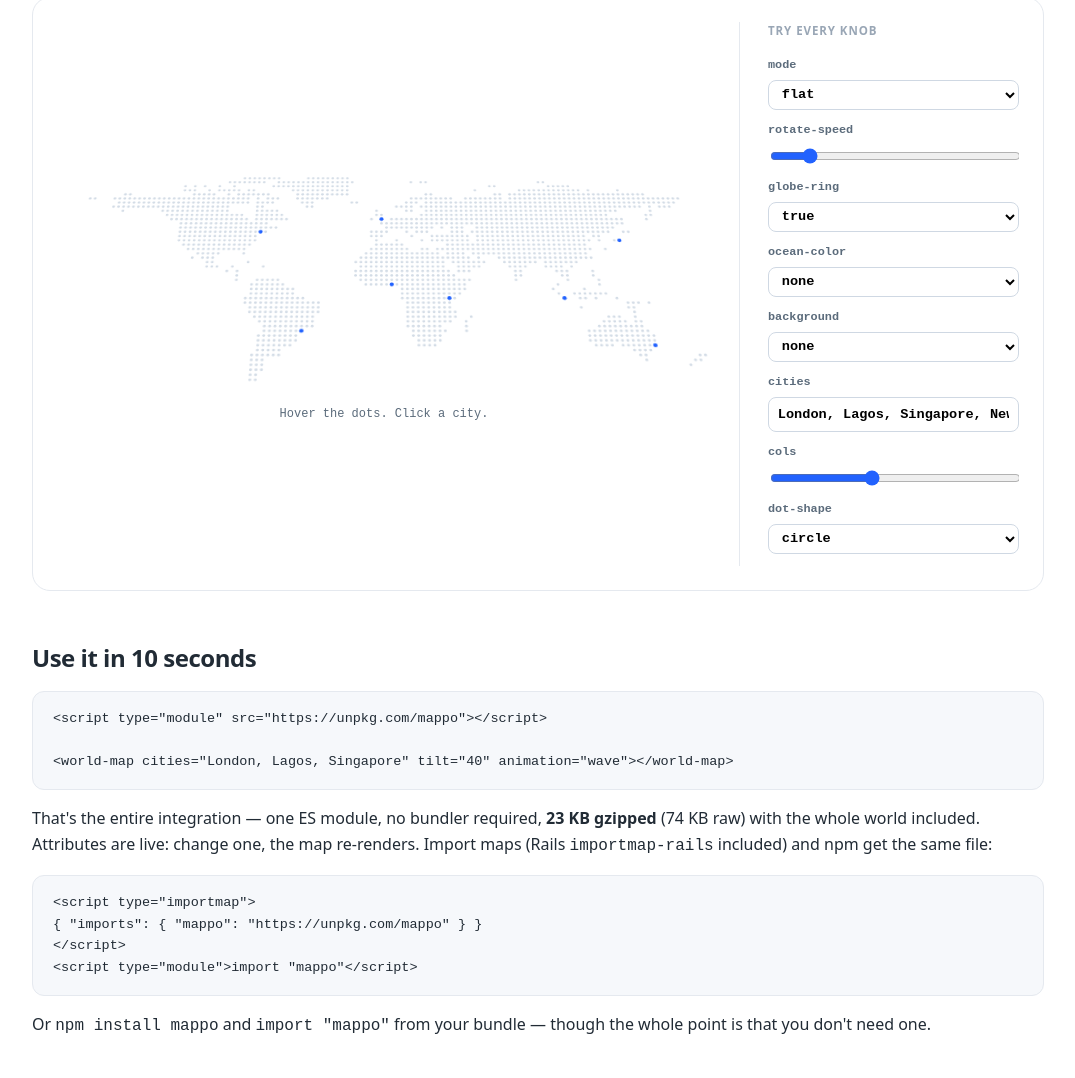
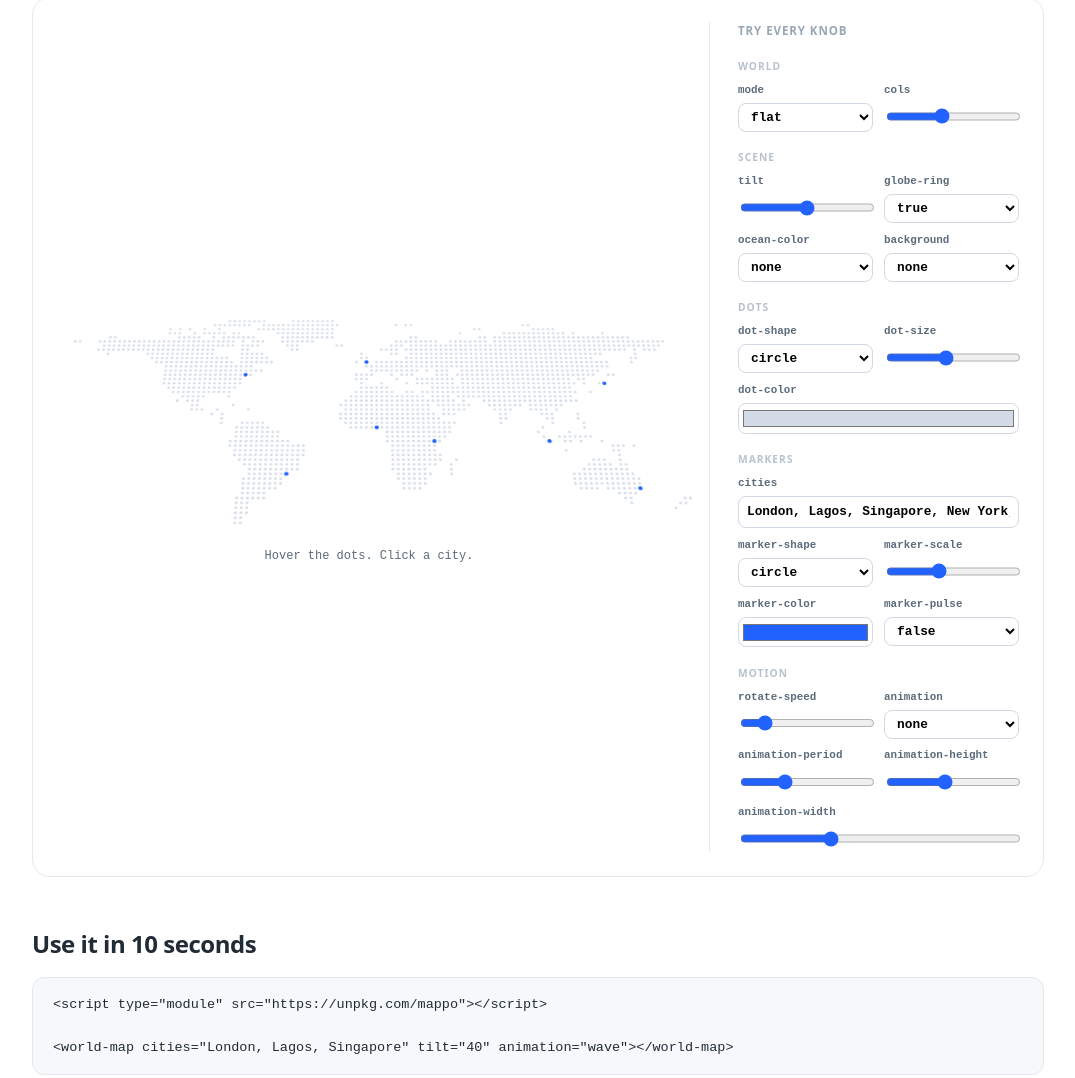
Before and after one commit to rameerez/mapamundi, a website: page index.html in a window 1280 px wide. Shown: the part 427-1505 px from the top of the page, without its empty margins (102-1177 px from the left). Drawn offline with Linux system fonts and the light colour scheme; no server answers.

Commit message:
Knob panel redesign: grouped sections, no inner scroll; globe honors marker options
The panel's max-height scrollbar hid most controls behind a second
scroll. Redesigned: five eyebrowed groups (World · Scene · Dots ·
Markers · Motion) in a two-column micro-grid, full-width text/cities
inputs spanning both columns, panel widened to 310px, inner scroll
gone entirely — the page is the only scrollbar.

New knobs while at it: marker-shape (existed in the API since v0.1 but
was never exposed), marker-scale, and dot-size.

Globe now honors marker-shape and marker-scale: city markers draw as
circle/square/triangle via a shared #drawShape helper (also used by the
hover highlight), sized base × markerScale, hit radius following scale.
Canvas cities were hard-coded arcs before.

Co-Authored-By: Claude Fable 5 <noreply@anthropic.com>
Claude-Session: https://claude.ai/code/session_01Aof8N2bNNxmFisrm9dumsg

```diff
--- a/index.html
+++ b/index.html
@@ -47,22 +47,21 @@
     .gh-star-count { display: inline-flex; align-items: center; gap: .4rem; padding: .6rem .95rem; background: #fff; border: 1px solid #cfd8e3; border-left: 0; border-radius: 0 10px 10px 0; color: #212b35; font-variant-numeric: tabular-nums; box-shadow: 0 1px 0 rgba(33, 43, 53, .05); }
     .gh-star-count[hidden] { display: none; }
     .gh-star-count svg { color: #eac54f; }
-    .stage { display: grid; grid-template-columns: minmax(0, 1fr) 280px; gap: 1.75rem; align-items: center; border: 1px solid #e5e9ef; border-radius: 18px; padding: 1.5rem; overflow: hidden; margin: 0 0 2.5rem; }
+    .stage { display: grid; grid-template-columns: minmax(0, 1fr) 310px; gap: 1.75rem; align-items: center; border: 1px solid #e5e9ef; border-radius: 18px; padding: 1.5rem; overflow: hidden; margin: 0 0 2.5rem; }
     .stage-view { min-width: 0; display: flex; flex-direction: column; align-items: center; }
     .stage-view world-map { display: block; width: 100%; max-width: 620px; }
     @media (max-width: 920px) { .stage { grid-template-columns: 1fr; } .knobs { border-left: 0; padding-left: 0; } }
     h2 { font-size: 1.5rem; letter-spacing: -0.02em; margin: 3rem 0 .75rem; }
     pre { background: #f6f8fb; border: 1px solid #e5e9ef; border-radius: 12px; padding: 1rem 1.25rem; overflow-x: auto; font: 13.5px/1.6 ui-monospace, monospace; }
-    .knobs { display: flex; flex-direction: column; gap: .7rem; margin: 0; border-left: 1px solid #e5e9ef; padding-left: 1.75rem; max-height: 34rem; overflow-y: auto; scrollbar-width: thin; }
-    .knobs-title { margin: 0 0 .25rem; font-size: .72rem; font-weight: 700; letter-spacing: .08em; text-transform: uppercase; color: #99a6b5; }
-    .knobs label { display: flex; flex-direction: column; gap: .3rem; font-size: .74rem; font-weight: 600; color: #5b6b7b; font-family: ui-monospace, monospace; }
-    .knobs input, .knobs select { width: 100%; font: inherit; font-size: .85rem; padding: .35rem .55rem; border: 1px solid #cfd8e3; border-radius: 8px; background: #fff; }
-    .knobs input[type="range"] { padding: 0; accent-color: #2262fe; }
-    .knobs input[type="color"] { height: 2rem; padding: .15rem; }
-    .features { display: grid; grid-template-columns: repeat(auto-fit, minmax(280px, 1fr)); gap: 1.25rem; margin-top: 1.25rem; }
-    .features div { border: 1px solid #e5e9ef; border-radius: 14px; padding: 1.1rem 1.25rem; }
-    .features h3 { margin: 0 0 .35rem; font-size: 1.02rem; }
-    .features p { margin: 0; font-size: .92rem; color: #5b6b7b; }
+    .knobs { display: flex; flex-direction: column; gap: 1.1rem; margin: 0; border-left: 1px solid #e5e9ef; padding-left: 1.75rem; }
+    .knobs-title { margin: 0; font-size: .72rem; font-weight: 700; letter-spacing: .08em; text-transform: uppercase; color: #99a6b5; }
+    .knob-eyebrow { margin: 0 0 .45rem; font-size: .64rem; font-weight: 700; letter-spacing: .1em; text-transform: uppercase; color: #b8c2ce; }
+    .knob-grid { display: grid; grid-template-columns: 1fr 1fr; gap: .55rem .7rem; }
+    .knob-grid .span2 { grid-column: span 2; }
+    .knobs label { display: flex; flex-direction: column; gap: .25rem; min-width: 0; font-size: .68rem; font-weight: 600; color: #5b6b7b; font-family: ui-monospace, monospace; }
+    .knobs input, .knobs select { width: 100%; font: inherit; font-size: .8rem; padding: .3rem .5rem; border: 1px solid #cfd8e3; border-radius: 8px; background: #fff; }
+    .knobs input[type="range"] { padding: 0; height: 1.4rem; accent-color: #2262fe; }
+    .knobs input[type="color"] { height: 1.9rem; padding: .12rem; }
     table { border-collapse: collapse; width: 100%; font-size: .9rem; }
     td, th { border-bottom: 1px solid #e5e9ef; padding: .45rem .6rem; text-align: left; vertical-align: top; }
     td:first-child { font-family: ui-monospace, monospace; white-space: nowrap; }
@@ -105,10 +104,19 @@
     </div>
     <aside class="knobs" aria-label="Live options">
       <p class="knobs-title">Try every knob</p>
+      <div class="knob-group">
+        <p class="knob-eyebrow">World</p>
+        <div class="knob-grid">
           <label>mode
             <select id="mode"><option>flat</option><option>globe</option></select>
           </label>
-    <label>rotate-speed <input id="rotate-speed" type="range" min="0" max="30" step="0.5" value="4"></label>
+          <label>cols <input id="cols" type="range" min="40" max="240" value="120"></label>
+        </div>
+      </div>
+      <div class="knob-group">
+        <p class="knob-eyebrow">Scene</p>
+        <div class="knob-grid">
+          <label>tilt <input id="tilt" type="range" min="0" max="60" value="30"></label>
           <label>globe-ring
             <select id="globe-ring"><option>true</option><option>false</option></select>
           </label>
@@ -118,23 +126,44 @@
           <label>background
             <select id="background"><option>none</option><option value="#f8fafc">paper</option><option value="#0b1220">midnight</option></select>
           </label>
-    <label>cities <input id="cities" value="London, Lagos, Singapore, New York, Tokyo, Sao Paulo, Nairobi, Sydney"></label>
-    <label>cols <input id="cols" type="range" min="40" max="240" value="120"></label>
+        </div>
+      </div>
+      <div class="knob-group">
+        <p class="knob-eyebrow">Dots</p>
+        <div class="knob-grid">
           <label>dot-shape
             <select id="dot-shape"><option>circle</option><option>square</option><option>triangle</option></select>
           </label>
-    <label>dot-color <input id="dot-color" type="color" value="#d3dce6"></label>
+          <label>dot-size <input id="dot-size" type="range" min="0.2" max="1" step="0.05" value="0.55"></label>
+          <label class="span2">dot-color <input id="dot-color" type="color" value="#d3dce6"></label>
+        </div>
+      </div>
+      <div class="knob-group">
+        <p class="knob-eyebrow">Markers</p>
+        <div class="knob-grid">
+          <label class="span2">cities <input id="cities" value="London, Lagos, Singapore, New York, Tokyo, Sao Paulo, Nairobi, Sydney"></label>
+          <label>marker-shape
+            <select id="marker-shape"><option>circle</option><option>square</option><option>triangle</option></select>
+          </label>
+          <label>marker-scale <input id="marker-scale" type="range" min="0.6" max="3" step="0.1" value="1.5"></label>
           <label>marker-color <input id="marker-color" type="color" value="#2262fe"></label>
-    <label>tilt <input id="tilt" type="range" min="0" max="60" value="30"></label>
+          <label>marker-pulse
+            <select id="marker-pulse"><option>false</option><option>true</option></select>
+          </label>
+        </div>
+      </div>
+      <div class="knob-group">
+        <p class="knob-eyebrow">Motion</p>
+        <div class="knob-grid">
+          <label>rotate-speed <input id="rotate-speed" type="range" min="0" max="30" step="0.5" value="4"></label>
           <label>animation
             <select id="animation"><option>none</option><option>wave</option><option>noise</option><option>ripple</option><option>sweep</option><option>sparkle</option></select>
           </label>
           <label>animation-period <input id="animation-period" type="range" min="2" max="15" step="0.5" value="6"></label>
           <label>animation-height <input id="animation-height" type="range" min="0.2" max="1.6" step="0.1" value="0.8"></label>
-    <label>animation-width <input id="animation-width" type="range" min="0.03" max="0.35" step="0.01" value="0.13"></label>
-    <label>marker-pulse
-      <select id="marker-pulse"><option>false</option><option>true</option></select>
-    </label>
+          <label class="span2">animation-width <input id="animation-width" type="range" min="0.03" max="0.35" step="0.01" value="0.13"></label>
+        </div>
+      </div>
     </aside>
   </div>
 
--- a/src/globe.js
+++ b/src/globe.js
@@ -165,6 +165,25 @@ export class GlobeRenderer {
   // spins it directly, a flick carries momentum, and the spin relaxes back
   // to rotateSpeed on an exponential (~0.8s) — seamless handoff, no snap.
 
+  // One marker/highlight footprint, honoring the shape options — the canvas
+  // twin of the flat renderer's <use href="#wm-marker-shape">.
+  #drawShape(sx, sy, size, shape) {
+    const ctx = this.ctx;
+    if (shape === "square") {
+      ctx.fillRect(sx - size / 2, sy - size / 2, size, size);
+    } else if (shape === "triangle") {
+      ctx.beginPath();
+      ctx.moveTo(sx, sy - size / 2);
+      ctx.lineTo(sx + size / 2, sy + size / 2);
+      ctx.lineTo(sx - size / 2, sy + size / 2);
+      ctx.fill();
+    } else { // circle + custom-path fallback
+      ctx.beginPath();
+      ctx.arc(sx, sy, size / 2, 0, 6.2832);
+      ctx.fill();
+    }
+  }
+
   #bindPointer() {
     this._drag = { active: false, moved: 0, lastX: 0, lastT: 0, v: 0 };
     this._hover = null;
@@ -262,7 +281,7 @@ export class GlobeRenderer {
       const y2 = city.p.y * cosT - z1 * sinT;
       const z2 = city.p.y * sinT + z1 * cosT;
       if (z2 <= 0.01) continue;
-      if (Math.hypot(mx - (cx + x1 * R), my - (cy - y2 * R)) <= Math.max(10, base * 1.3)) {
+      if (Math.hypot(mx - (cx + x1 * R), my - (cy - y2 * R)) <= Math.max(10, base * this.o.markerScale * 0.9)) {
         return { kind: "city", detail: { name: city.name, lat: city.lat, lon: city.lon, element: this.canvas } };
       }
     }
@@ -469,9 +488,7 @@ export class GlobeRenderer {
         ctx.fillStyle = o.dotHoverColor;
         ctx.globalAlpha = 1;
         const s = base * (0.45 + 0.55 * z2) * o.dotHoverScale;
-        ctx.beginPath();
-        ctx.arc(cx + x1 * R, cy - y2 * R, s / 2, 0, 6.2832);
-        ctx.fill();
+        this.#drawShape(cx + x1 * R, cy - y2 * R, s, shape);
       }
     }
 
@@ -486,9 +503,9 @@ export class GlobeRenderer {
       if (z2 <= 0.01) continue;
       const hovered = this._hover?.kind === "city" && this._hover.detail.name === city.name;
       ctx.globalAlpha = 1;
-      ctx.beginPath();
-      ctx.arc(cx + x1 * R, cy - y2 * R, base * 0.85 * (hovered ? o.markerHoverScale : 1), 0, 6.2832);
-      ctx.fill();
+      const ms = base * o.markerScale * 0.6 * (hovered ? o.markerHoverScale : 1);
+      const mshape = ["circle", "square", "triangle"].includes(o.markerShape) ? o.markerShape : "circle";
+      this.#drawShape(cx + x1 * R, cy - y2 * R, ms * 2, mshape);
     }
     ctx.globalAlpha = 1;
   }
```
Also changed, not shown: dist/mappo.js. Lines whose indentation alone changed are shown as unchanged.
